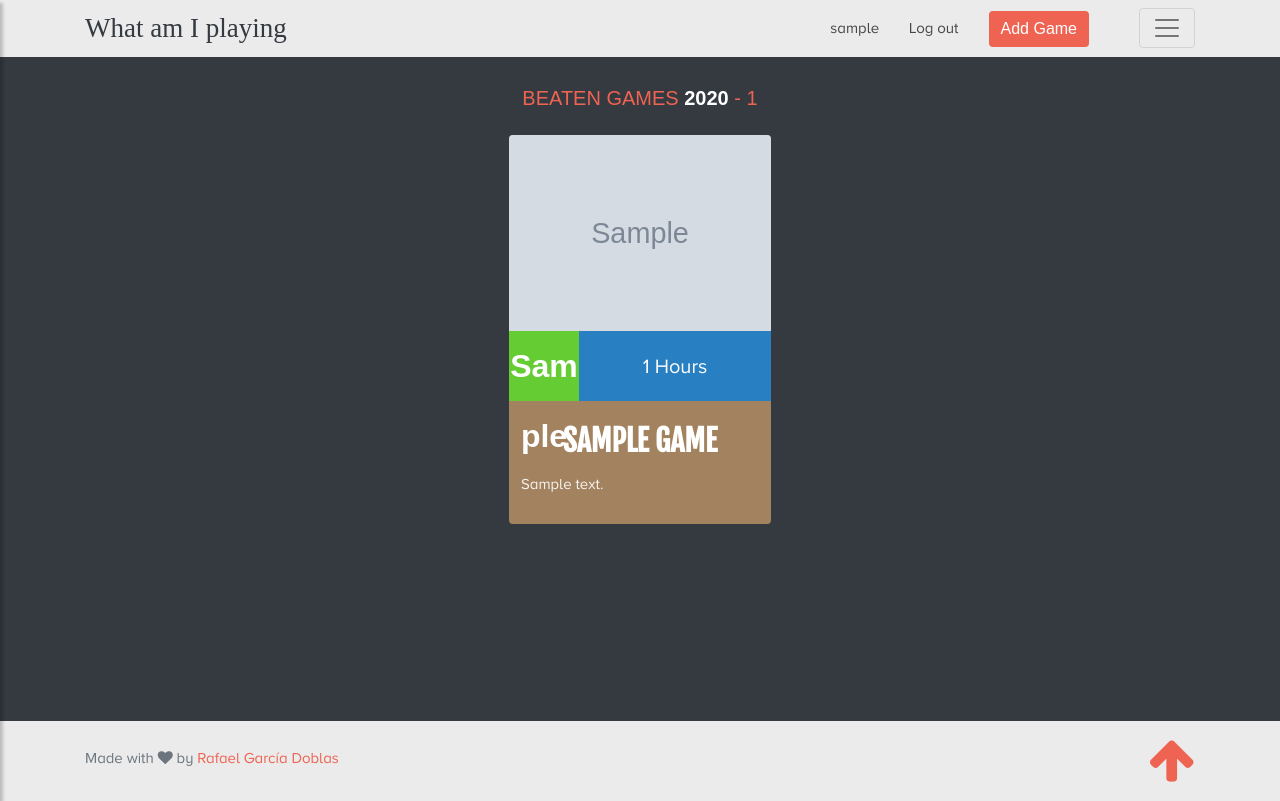
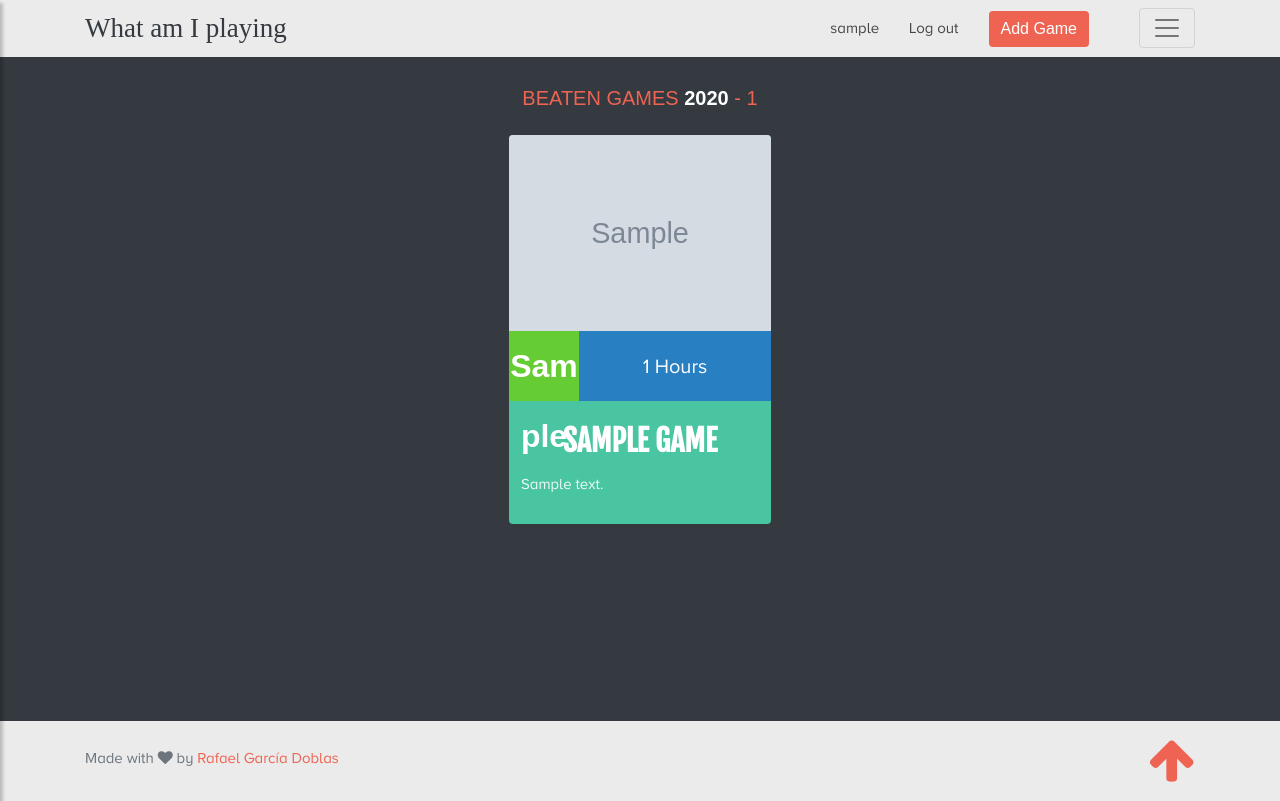
Before and after one commit to rafamalaga86/waip, a Django app: page /?year=2020&beaten=1 in a window 1280 px wide. Run offline with Django 3.2, Linux system fonts and the light colour scheme; a user stored in the database is signed in; tables that the repository leaves empty hold one stand-in row (values such as "Sample post"); grey boxes marked "Sample" are stand-in pictures; parts of the project's set-up code (start-up, migrations or seed data) failed here and were passed over; some libraries are stand-ins or nearby versions; some web fonts are replaced.

Commit message:
Get back multiple colors and fixed bug with notes

```diff
--- a/templates/played-grid.html
+++ b/templates/played-grid.html
@@ -27,7 +27,7 @@
   <div>
     <section class="grid">
       {% for played in playeds %}
-        <div class="card card-{{ played.id }} {# card-bg-{{ played.id|mod:7 }} #} {{ played.game.note_set.all.exists|yesno:',without-notes' }}" data-played-id="{{ played.id }}" data-game-id="{{ played.game.id }}" data-played-name="{{ played.game.name }}">
+        <div class="card card-{{ played.id }} card-bg-{{ played.id|mod:7 }} {{ played.game.note_set.all.exists|yesno:',without-notes' }}" data-played-id="{{ played.id }}" data-game-id="{{ played.game.id }}" data-played-name="{{ played.game.name }}">
           <img class="card-imgCover" src="{{ played.game.cover_url }}" alt="{{ played.game.name }} Cover">
           <div class="card-imgOverlay card-button-bar">
             {% include "parts/card-button-bar.html" %}
--- a/waip/static/scripts.js
+++ b/waip/static/scripts.js
@@ -265,7 +265,7 @@ $(document).ready(function() {
   // - Open modal
   $('.card').on('click', '.action-add-note', function() {
     var gameId = $(this).parents('.card').attr('data-game-id');
-    var name = $(this).parents('.card').attr('data-game-name');
+    var name = $(this).parents('.card').attr('data-played-name');
     modal_action = 'add-note';
     openModal('Add a note to ' + name, '', gameId, null, function() {
       location.reload();
--- a/waip/static/styles.css
+++ b/waip/static/styles.css
@@ -383,7 +383,7 @@ main {
   margin-bottom: 2rem;
   border: 0;
   overflow: hidden;
-  background-color: var(--brown);
+  background-color: var(--primary-color);
 
   display: inline-block;
   vertical-align: top;
@@ -392,7 +392,7 @@ main {
 .card.without-notes {background-color: var(--primary-color)}
 
 .card.card-bg-0 {background-color: var(--blue)}
-.card.card-bg-1 {background-color: var(--red)}
+.card.card-bg-1 {background-color: var(--aqua-green)}
 .card.card-bg-2 {background-color: var(--brown)}
 .card.card-bg-3 {background-color: var(--orange)}
 .card.card-bg-4 {background-color: var(--dark-pink)}
```
